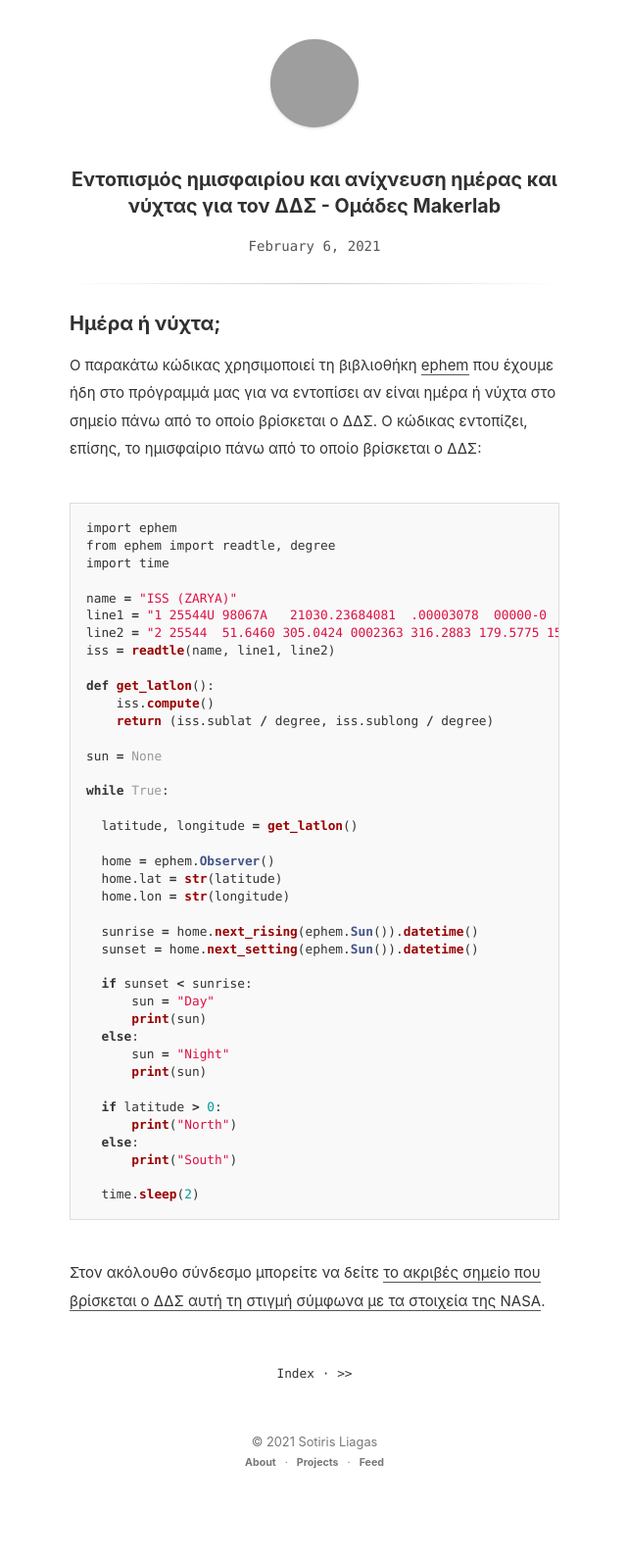
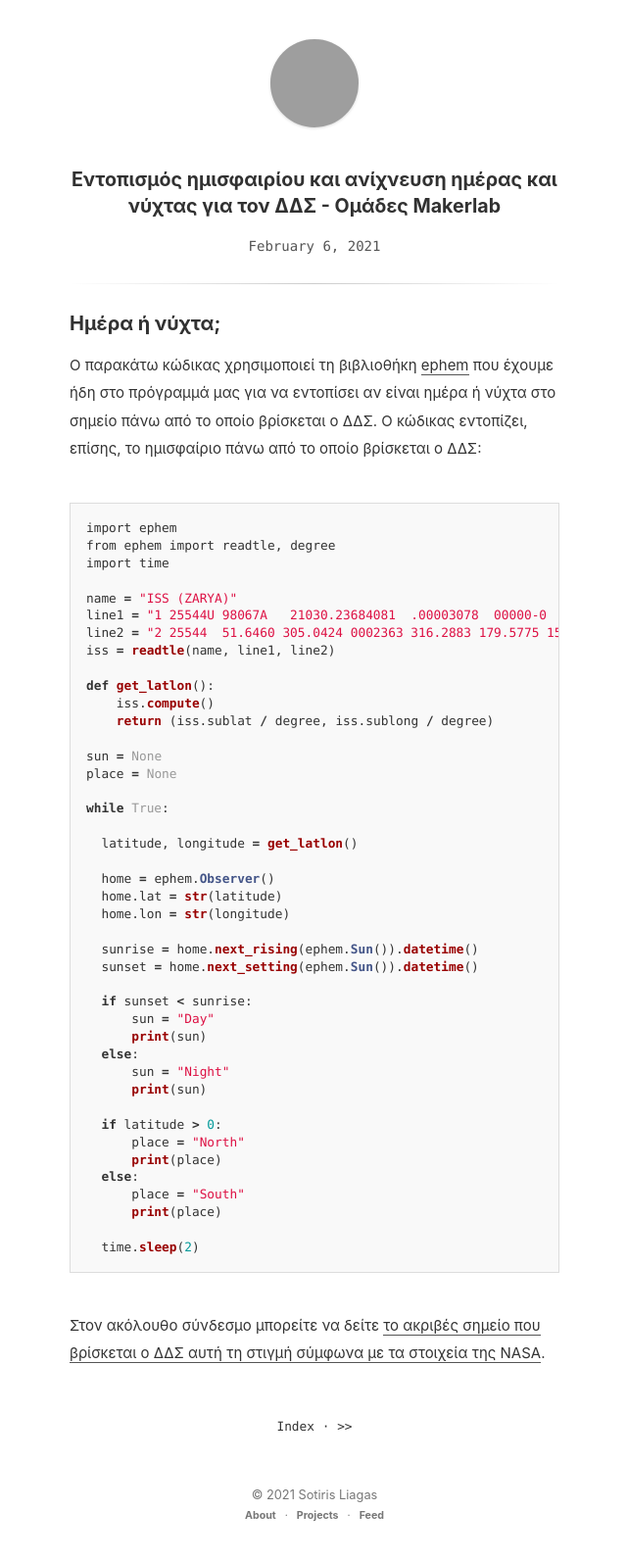
Before and after one commit to liagason/A-Jekyll-Blog, a Jekyll site: the page built from _posts/2021-02-06-astro-pi-useful-code-examples-2.md, in a window 1280 px wide. Shown: the whole page at 98% size, without its empty margins (319-959 px from the left). Built offline with Jekyll 4.4.1, drawn with Linux system fonts in a browser that asks for light colours; before the commit the page ends 1538 px from its top, so only the background shows below that; grey boxes are pictures that could not be loaded.

Commit message:
Update 2021-02-06-astro-pi-useful-code-examples-2.md

````diff
--- a/_posts/2021-02-06-astro-pi-useful-code-examples-2.md
+++ b/_posts/2021-02-06-astro-pi-useful-code-examples-2.md
@@ -20,6 +20,7 @@ def get_latlon():
     return (iss.sublat / degree, iss.sublong / degree)
 
 sun = None
+place = None
 
 while True:
 
@@ -40,9 +41,11 @@ while True:
       print(sun)
 
   if latitude > 0:
-      print("North")
+      place = "North"
+      print(place)
   else:
-      print("South")
+      place = "South"
+      print(place)
 
   time.sleep(2)
   ```
````
